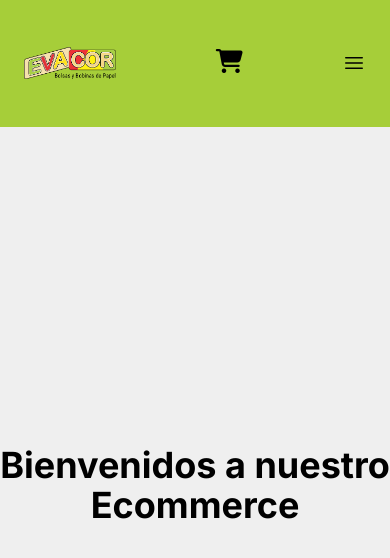
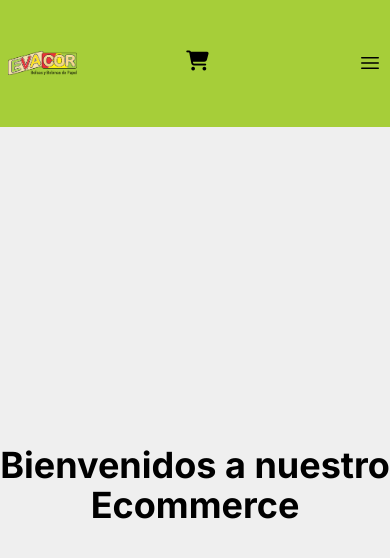
Before and after one commit to AndresGiudice/vercel-integration, a Next.js app: page / in a window 390 px wide. Shown: the top 558 px of the page. Built offline with nearby package versions, Linux system fonts and the light colour scheme.

Commit message:
navBar elements size

```diff
--- a/pages/components/NavBar.tsx
+++ b/pages/components/NavBar.tsx
@@ -1,3 +1,4 @@
+
 // components/NavBar.tsx
 import { useState } from 'react';
 import Link from 'next/link';
@@ -61,20 +62,20 @@ export default function Example() {
 
   return (
     <header className="bg-[#A6CE39]">
-      <nav aria-label="Global" className="mx-auto flex items-center justify-between p-6 lg:px-8">
+      <nav aria-label="Global" className="mx-auto flex items-center justify-between p-2 lg:px-8">
         <div className="flex lg:flex-1 justify-center lg:justify-start">
           <Link href="/" className="-m-1.5 p-1.5">
             <span className="sr-only">Your Company</span>
-            <img alt="" src="evacor-logo.png" className="h-8 w-auto lg:h-16" />
+            <img alt="" src="evacor-logo.png" className="h-6 w-auto lg:h-16" />
           </Link>
         </div>
-        <div className="flex items-center justify-center flex-1 lg:hidden">
+        <div className="flex  items-center justify-center flex-1 lg:hidden">
           <a
             href="#"
-            className="text-sm font-semibold leading-6 text-gray-900 mx-4"
+            className="text-sm font-semibold leading-6 text-gray-900 mr-10 "
             onClick={() => setShowCartDetails(!showCartDetails)}
           >
-            <i className="fas fa-shopping-cart cart-icon text-2xl"></i>
+            <i className="fas fa-shopping-cart cart-icon text-xl"></i>
             {totalItems > 0 && <span className="ml-2">{totalItems}</span>}
           </a>
         </div>
```
